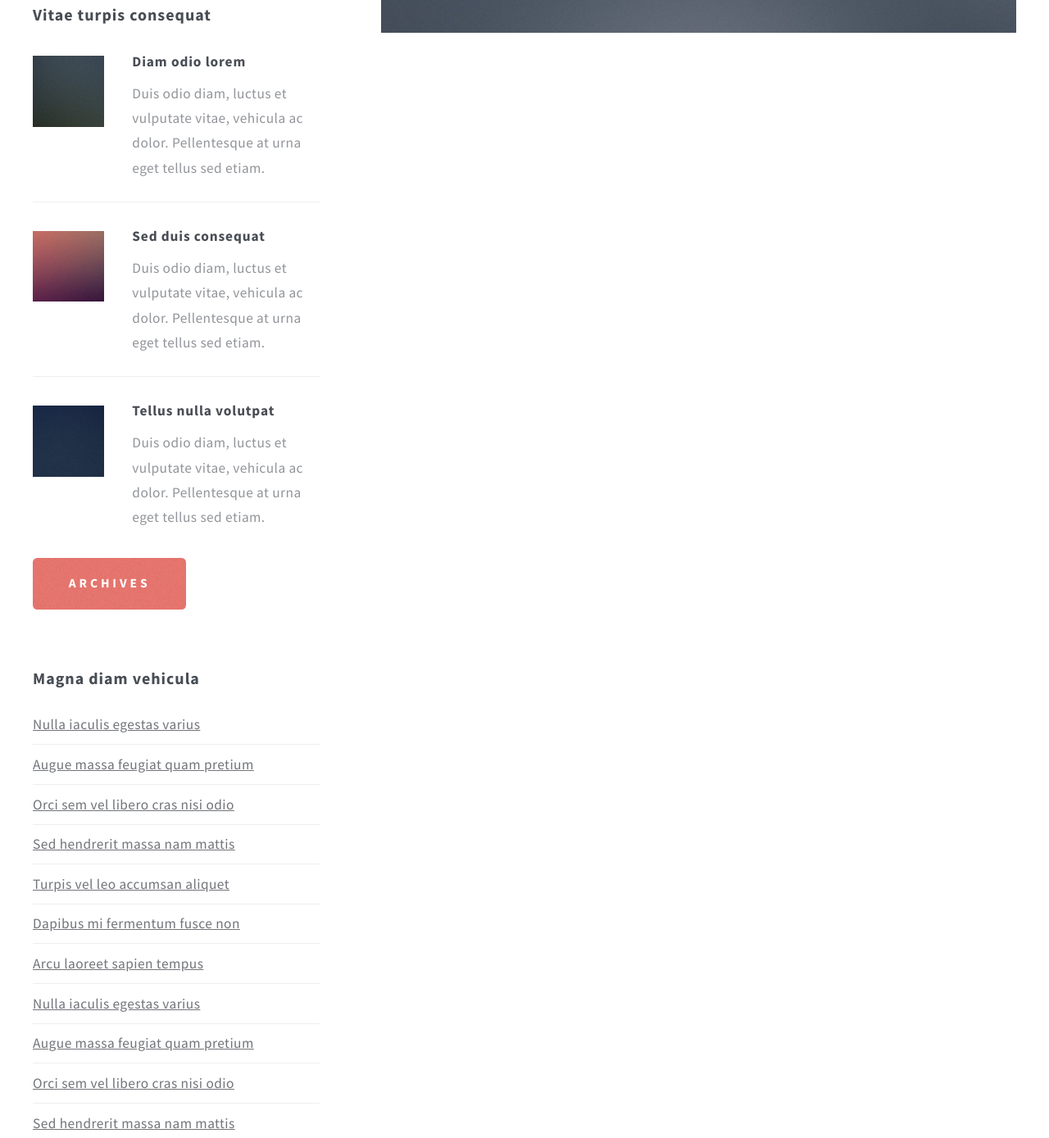
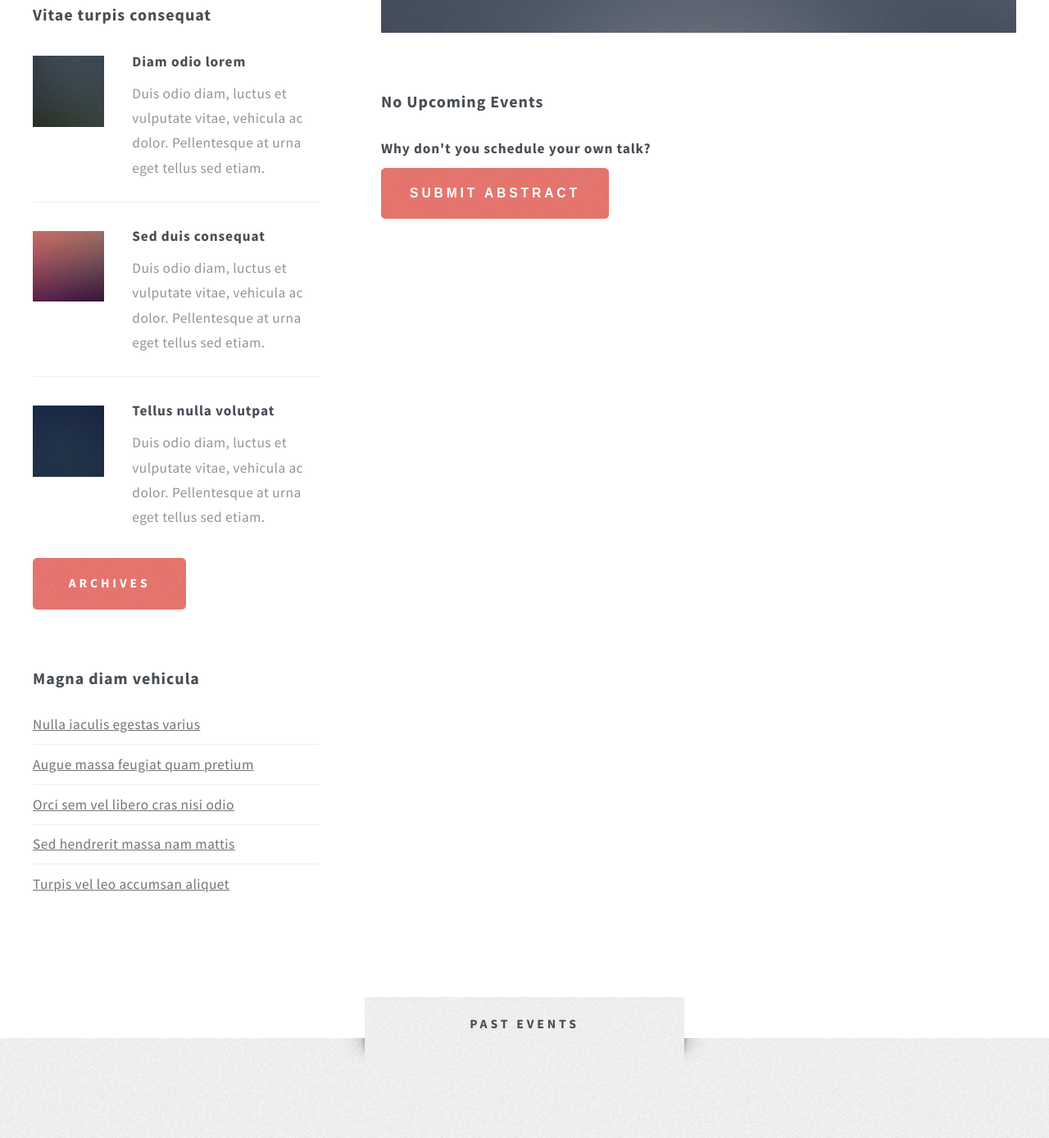
Before and after one commit to ivanryuu/math_club_website, a website: page app/index.html at #!/events in a window 1280 px wide. Shown: the part 878-2267 px from the top of the page at 82% size. Drawn offline with nearby package versions, Linux system fonts and the light colour scheme; some packages are replaced by stand-ins of ours; no server answers.

Commit message:
modified events

```diff
--- a/app/views/events.html
+++ b/app/views/events.html
@@ -54,12 +54,6 @@
 								<li><a href="#">Orci sem vel libero cras nisi odio</a></li>
 								<li><a href="#">Sed hendrerit massa nam mattis</a></li>
 								<li><a href="#">Turpis vel leo accumsan aliquet</a></li>
-								<li><a href="#">Dapibus mi fermentum fusce non</a></li>
-								<li><a href="#">Arcu laoreet sapien tempus</a></li>
-								<li><a href="#">Nulla iaculis egestas varius</a></li>
-								<li><a href="#">Augue massa feugiat quam pretium</a></li>
-								<li><a href="#">Orci sem vel libero cras nisi odio</a></li>
-								<li><a href="#">Sed hendrerit massa nam mattis</a></li>
 							</ul>
 						</section>
 					</div>
@@ -93,6 +87,14 @@
 
 								</section>
 							</div>
+
+							<div class="12u 12u(mobile)">
+								<section class="box">
+									<header><h2>No Upcoming Events</h2></header>
+									<h3>Why don't you schedule your own talk?</h3>
+									<button class="button style1" >Submit Abstract</a>
+								</section>
+							</div>
 						</div>
 					</div>
 
```
Also changed, not shown: app/images/orgmeeting1.jpg (added).
